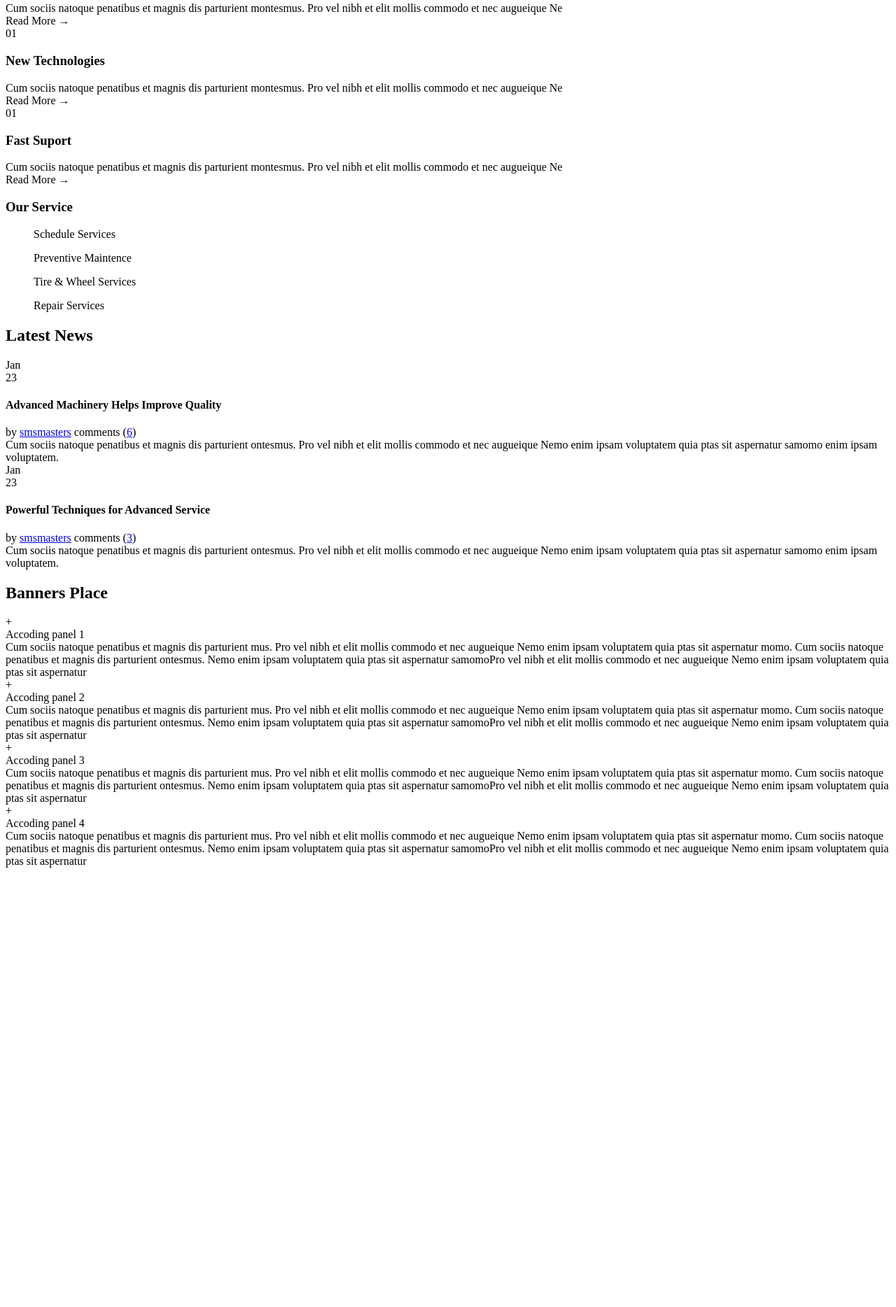
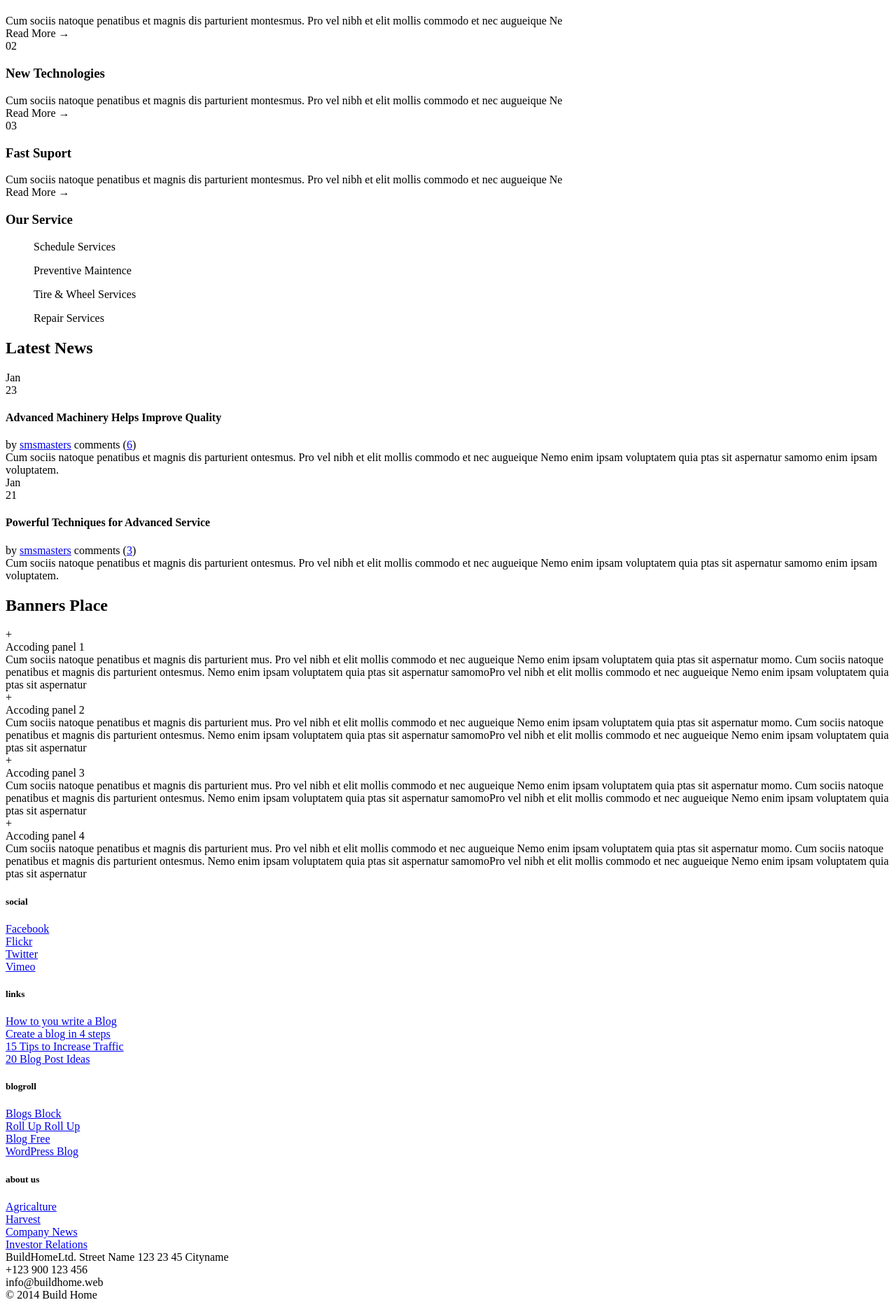
Before and after one commit to OlegLugyna/HomeWork_19_20, a website: page public/index.html in a window 1280 px wide. Shown: the part 909-2777 px from the top of the page at 70% size. Before the commit the page ends 2157 px from the top, so only its background shows below. Drawn offline with nearby package versions, Linux system fonts and the light colour scheme.

Commit message:
intermidiate load

```diff
--- a/public/index.html
+++ b/public/index.html
@@ -15,28 +15,28 @@
       <div class="header__banner">
         <div class="header__logo">
           <a href="#" class="header__link logo">
-            <i class="logo__badze"></i>
+            <i class="logo__badze">img/logo.png</i>
             <div class="logo__title">Build Home</div>
             <div class="logo__caption">indastrial theme</div>
           </a>
         </div>
         <div class="header__social">
           <ul class="social__list">
-            <li class="social__links"><a href="#">Home</a></li>
-            <li class="social__links"><a href="#">Features</a></li>
-            <li class="social__links"><a href="#">Services</a></li>
-            <li class="social__links"><a href="#">News</a></li>
-            <li class="social__links"><a href="#">Shop</a></li>
+            <li class="social_link"></li>
+            <li class="social_link"></li>
+            <li class="social_link"></li>
+            <li class="social_link"></li>
+            <li class="social_link"></li>
           </ul>
         </div>
       </div>
       <nav class="header__menu">
         <ul class="menu__list">
-          <li class="menu__item"></li>
-          <li class="menu__item"></li>
-          <li class="menu__item"></li>
-          <li class="menu__item"></li>
-          <li class="menu__item"></li>
+          <li class="menu__item"><a href="#">Home</a></li>
+          <li class="menu__item"><a href="#">Features</a></li>
+          <li class="menu__item"><a href="#">Services</a></li>
+          <li class="menu__item"><a href="#">News</a></li>
+          <li class="menu__item"><a href="#">Shop</a></li>
         </ul>
         <form class="menu__search" action="#" method="post">
           <input type="text" class="serch__input" placeholder="Search...">
@@ -53,6 +53,7 @@
     </header>
   </div>
   <main>
+    <div class="main__wrapper-offers">
       <div class="main__items">
         <section class="items">
           <div class="item__bigNumeral">01</div>
@@ -66,7 +67,7 @@
           </div>
         </section >
         <section class="items">
-        <div class="item__bigNumeral">01</div>
+          <div class="item__bigNumeral">02</div>
           <div class="item__content">
             <i class="content__icon content__icon--relay"></i>
             <h3 class="content__caption">New Technologies</h3>
@@ -77,7 +78,7 @@
           </div>
         </section >
         <section class="items">
-        <div class="item__bigNumeral">01</div>
+          <div class="item__bigNumeral">03</div>
           <div class="item__content">
             <i class="content__icon content__icon--track "></i>
             <h3 class="content__caption">Fast Suport</h3>
@@ -88,6 +89,9 @@
           </div>
         </section >
       </div>
+    </div>
+
+    <div class="main__wrapper-sevices">
       <div class="main__services">
         <h3 class="title__services">Our Service</h3>
         <figure class="services">
@@ -107,6 +111,8 @@
           <figcaption class="services__caption">Repair Services</figcaption>
         </figure>
       </div>
+    </div>
+    <div class="main__wrapper-content">
       <div class="main__content">
         <h2>Latest News</h2>
         <section class="content__news">
@@ -128,7 +134,7 @@
             <div class="news__picture">
               <div class="picture__date">
                 <div class="date_month">Jan</div>
-              <div class="date_number">23</div>
+                <div class="date_number">21</div>
               </div>
               <i></i>
             </div>
@@ -171,6 +177,7 @@
           </div>
         </section>
       </div>
+    </div>
     <div class="main__banners">
       <nav class="banners__container">
         <a href="#"><span class="banners__item banners__item--1"></span></a>
@@ -182,12 +189,64 @@
       </nav>
     </div>
   </main>
+  <div class="footer__wrapper">
     <footer>
-    <section class="footer__social">   </section>
-    <section class="footer__links"></section>
-    <section class="blogroll"></section>
-    <section class="footer__about-us"></section>
+      <section class="footer__social">
+      <h5>social</h5>
+      <div class="footer__social-item">
+        <a href="#">Facebook</a>
+      </div>
+      <div class="footer__social-item">
+        <a href="#">Flickr</a>
+      </div>
+      <div class="footer__social-item">
+        <a href="#">Twitter</a>
+      </div>
+      <div class="footer__social-item">
+        <a href="#">Vimeo</a>
+      </div>
+      </section>
+      <section class="footer__links">
+        <h5>links</h5>
+        <div class="footer__links-item"><a href="#">How to you write a Blog</a></div>
+        <div class="footer__links-item"><a href="#">Create a blog in 4 steps</a></div>
+        <div class="footer__links-item"><a href="#">15 Tips to Increase Traffic</a></div>
+        <div class="footer__links-item"><a href="#">20 Blog Post Ideas</a></div>
+      </section>
+      <section class="blogroll">
+        <h5>blogroll</h5>
+        <div class="footer__blogroll-item"><a href="#">Blogs Block</a></div>
+        <div class="footer__blogroll-item"><a href="#">Roll Up Roll Up</a></div>
+        <div class="footer__blogroll-item"><a href="#">Blog Free</a></div>
+        <div class="footer__blogroll-item"><a href="#">WordPress Blog</a></div>
+      </section>
+      <section class="footer__aboutUs">
+        <h5>about us</h5>
+        <div class="footer__aboutUs-item"><a href="#">Agricalture</a></div>
+        <div class="footer__aboutUs-item"><a href="#">Harvest</a></div>
+        <div class="footer__aboutUs-item"><a href="#">Company News</a></div>
+        <div class="footer__aboutUs-item"><a href="#">Investor Relations</a></div>
+      </section>
+      <div class="footer__bottom">
+        <div class="footer__bottom-contacts">
+          <div class="bottom bottom-adress">
+            <i class="bottom-adress__icon"></i>
+            <div>BuildHomeLtd.  Street Name 123   23 45 Cityname</div>
+          </div>
+          <div class="bottom bottom-tlf">
+            <i class="bottom-tlf__icon"></i>
+            <div>+123 900 123 456</div>
+          </div>
+          <div class="bottom bottom-email">
+            <i class="bottom-email__icon"></i>
+            <div>info@buildhome.web</div>
+          </div>
+        </div>
+        <div class="footer__copyright">&copy 2014 Build Home
+        </div>
+      </div>
     </footer>
+  </div>
 
 
 </body>
```
Lines whose indentation alone changed are shown as unchanged.
